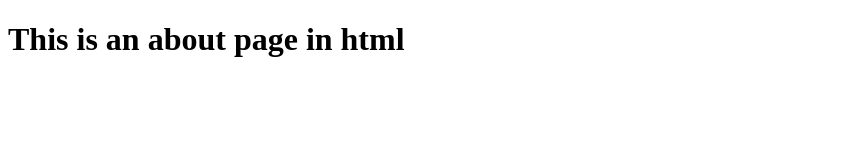
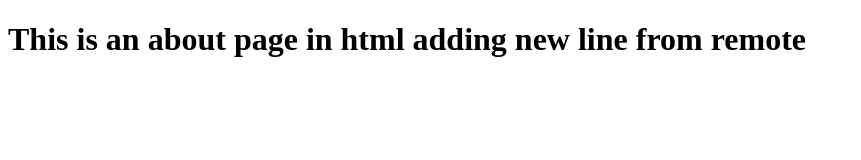
Before and after one commit to Preethika2000/preethikaservices, a plain HTML site: page about.html in a window 1280 px wide. Shown: the whole page, without its empty margins (0-861 px from the left). Drawn offline with Linux system fonts and the light colour scheme.

Commit message:
new line added from remote

```diff
--- a/about.html
+++ b/about.html
@@ -6,7 +6,8 @@
 	<title></title>
 </head>
 <body>
-	<h1>This is an about page in html</h1>
+	<h1>This is an about page in html
+	adding new line from remote</h1>
 
 </body>
 </html>
```
